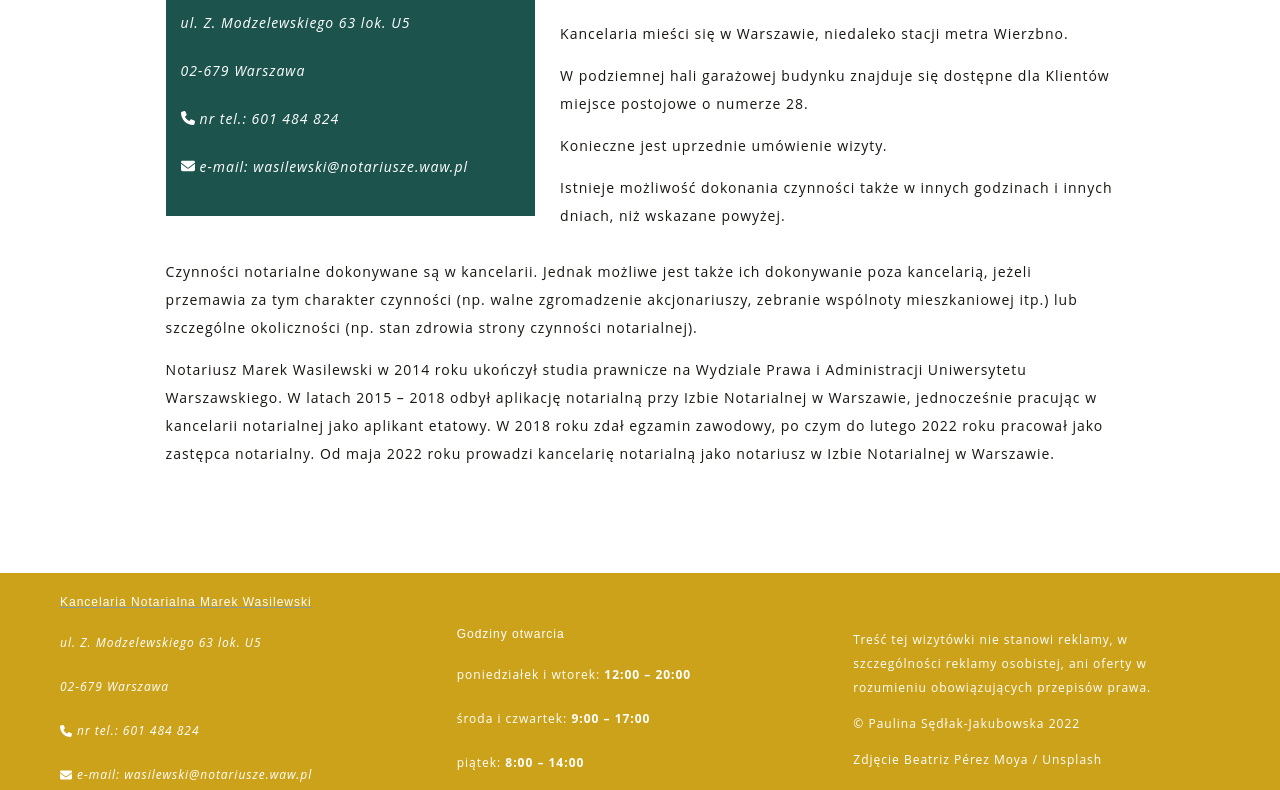
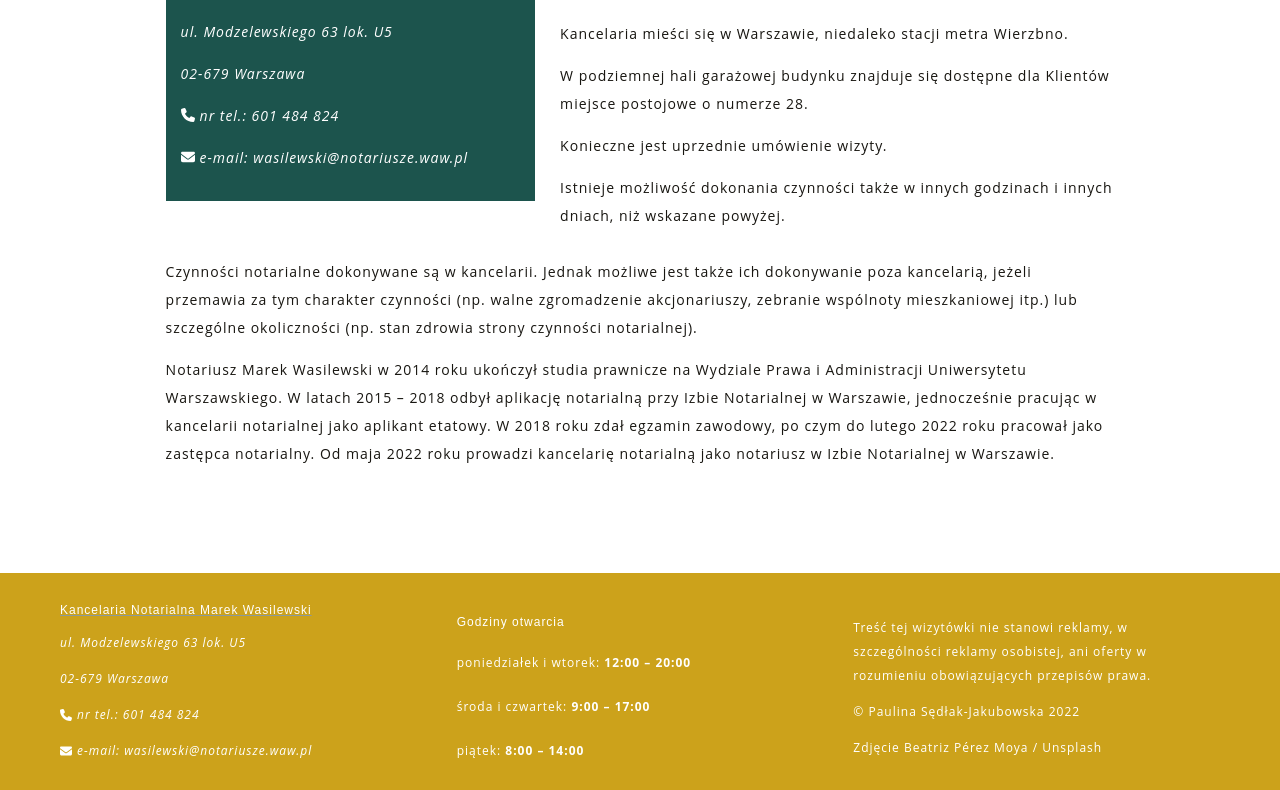
Before and after one commit to iniluap/mwpage, a Gatsby site: page / in a window 1280 px wide. Shown: the part 626-1416 px from the top of the page. Built offline with nearby package versions, Linux system fonts and the light colour scheme; Gatsby itself is replaced by a stand-in of ours.

Commit message:
Adjust component

```diff
--- a/src/components/Address.js
+++ b/src/components/Address.js
@@ -16,14 +16,14 @@
 export default function Address() {
   return (
     <AddressStyles>
-      <p className="m-ver-2">ul. Z. Modzelewskiego 63 lok. U5</p>
-      <p className="m-ver-2">02-679 Warszawa</p>
-      <div className="m-ver-2">
+      <p>ul. Modzelewskiego 63 lok. U5</p>
+      <p>02-679 Warszawa</p>
+      <p>
         <FontAwesomeIcon icon={faPhone} title="Numer telefonu do kancelarii" />
         <span>nr tel.: </span>
         <a href="tel:+48601484824">601 484 824</a>
-      </div>
-      <div className="m-ver-2">
+      </p>
+      <p>
         <FontAwesomeIcon
           icon={faEnvelope}
           title="Numer telefonu do kancelarii"
@@ -32,7 +32,7 @@
         <a href="mailto:wasilewski@notariusze.waw.pl">
           wasilewski@notariusze.waw.pl
         </a>
-      </div>
+      </p>
     </AddressStyles>
   );
 }
--- a/src/components/MobileNav.js
+++ b/src/components/MobileNav.js
@@ -41,7 +41,7 @@
   border: none;
   position: fixed;
   right: 0;
-  top: var(--whitespace-primary);
+  top: 2px;
   background: none;
   cursor: pointer;
   transition: all 0.3s cubic-bezier(0.075, 0.82, 0.165, 1);
```
